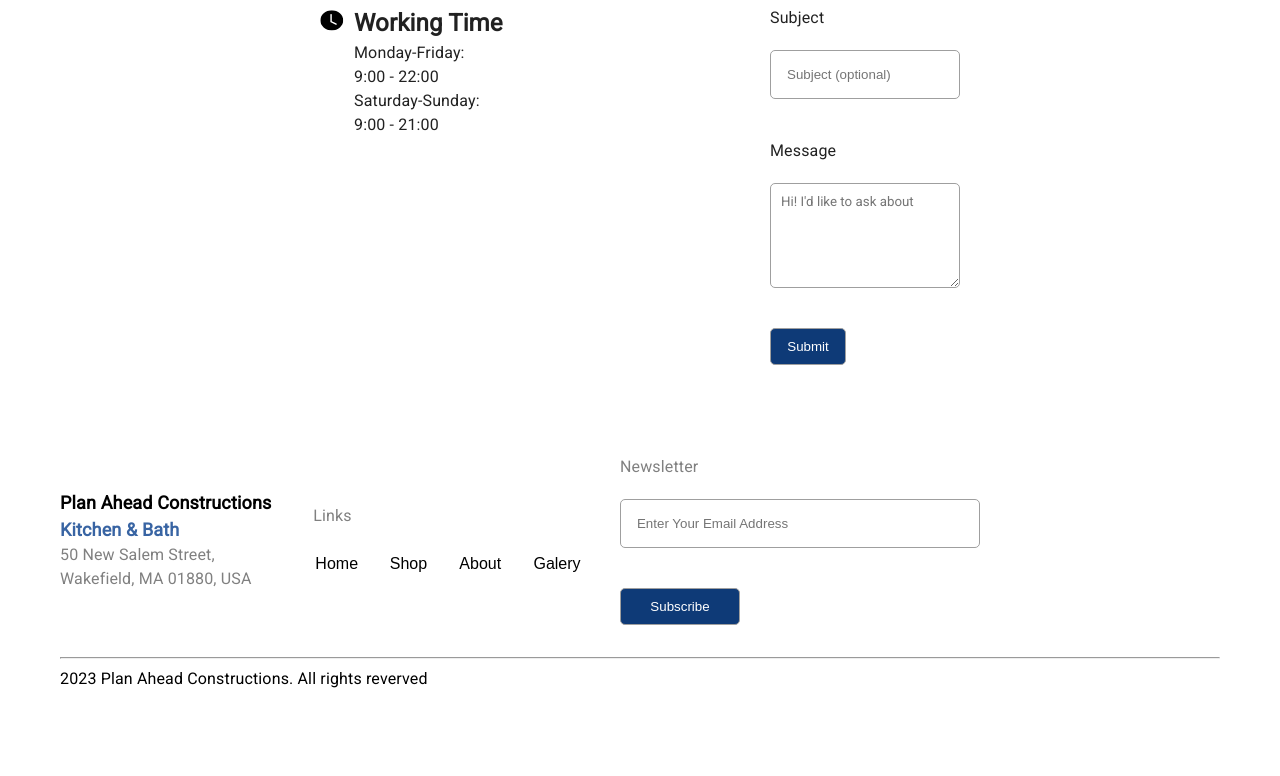
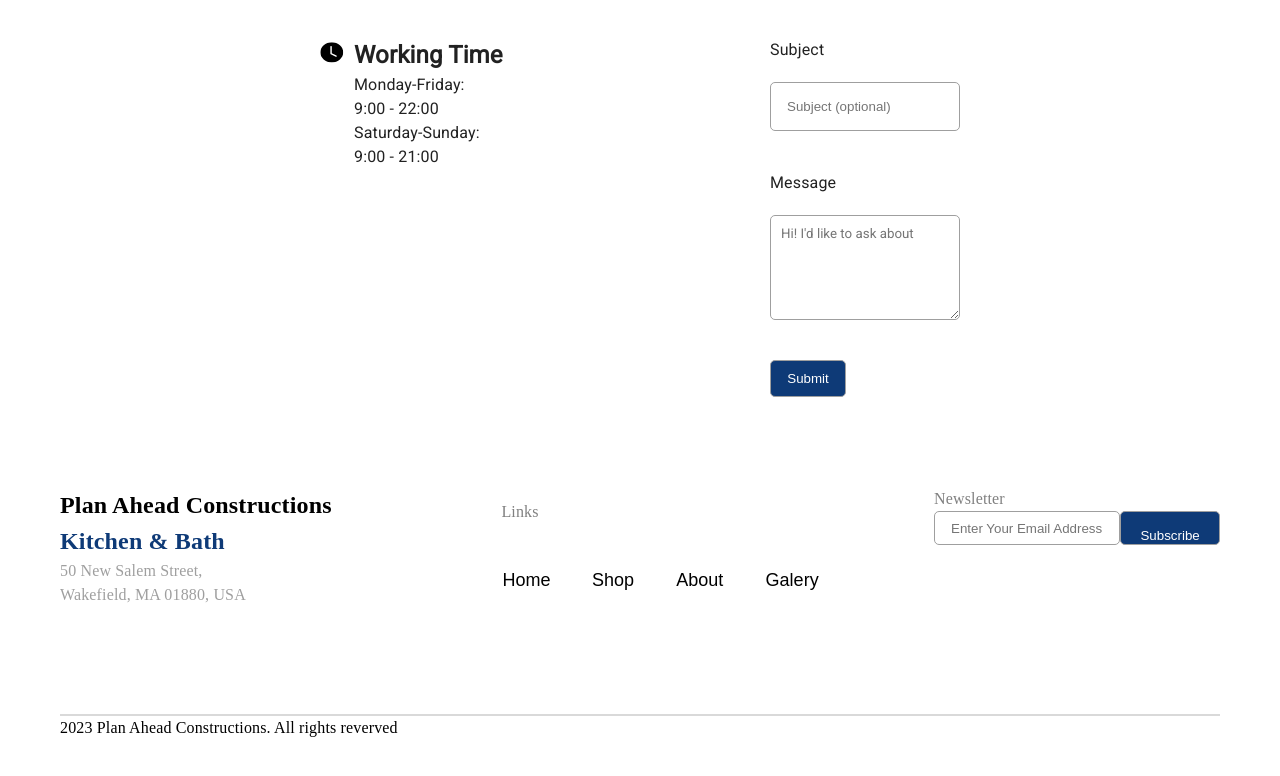
Before and after one commit to Mattynb/Cabinet-Website, a React (Create React App) app in the folder client/: page / in a window 1280 px wide. Shown: the part 1870-2646 px from the top of the page. Before the commit the page ends 2591 px from the top, so only its background shows below. Built offline with nearby package versions, Linux system fonts and the light colour scheme; no server answers.

Commit message:
Navbar responsive

```diff
--- a/client/src/components/Footer.js
+++ b/client/src/components/Footer.js
@@ -18,32 +18,35 @@ export default function Footer() {
     };
   return (
     <div className={style.footer} position='static'>
+        <div className={style.group45}>
+          <div className={style.group32}>
+            <div className={style.text}>
+              <div class={style.name}>
+                <div>Plan Ahead Constructions</div>
+                <div className={style.blue}>Kitchen & Bath</div>
+              </div>
 
-        <Stack direction="row" justifyContent="space-between" alignItems="center">
-          <div>
-            <div class={style.bold}>Plan Ahead Constructions</div>
-            <div class={style.icon}>Kitchen & Bath</div>
-            <div class={style.gray}>50 New Salem Street,<br></br>
+              <div class={style.address}>
+              50 New Salem Street,
               Wakefield, MA 01880, USA</div>
             </div>
 
             <div class={style.buttonContainer}>
               <div class={style.gray}>Links</div>
-            <br />
-            <Stack direction="row" spacing={4}>
+              <div class={style.frame24}>
                 <Link to="/"><button class={style.button} href="#">Home</button></Link>
                 <Link to="/shop"><button class={style.button} >Shop</button></Link>
                 <Link to="/about"><button class={style.button} href="#">About</button></Link>
                 <Link to="/galery"><button class={style.button} href="#">Galery</button></Link>
-            </Stack>
+              </div>
             </div>
 
-          <div className={styles.emailContainer}>
-            <div className={styles.contactInfo}>
+            <div className={style.emailContainer}>
+              <div class={style.gray}>Newsletter</div>
+              <div className={style.contactInfo}>
                 <form onSubmit={handleSubmit} className={style.form}>
                   <label htmlFor="customer_email">
-                  <div class={style.gray}>Newsletter</div>
-                  <div className={styles.emailInput}>
+                    <div className={style.emailInput}>
                       <input
                         style={{ display: 'block' }}
                         type="email"
@@ -58,15 +61,14 @@ export default function Footer() {
                   </label>
                 </form>
               </div>
-
             </div>
-        </Stack>
-        <br/>
-
-        <div>
-        <hr/>2023 Plan Ahead Constructions. All rights reverved
           </div>
 
+          <div className={style.group44}>
+            <div className={style.line4}></div>
+            <div className={style.group44text}>2023 Plan Ahead Constructions. All rights reverved</div>
+          </div>
+        </div>
     </div>
   )
 }
--- a/client/src/components/Header.js
+++ b/client/src/components/Header.js
@@ -6,10 +6,8 @@ import {
   List,
   ListSubheader,
   ListItemButton,
-  Stack,
   ListItemText,
   ListItem,
-  Divider,
 } from '@mui/material'
 
 import OnlineIndicator from './OnlineIndicator'
@@ -20,7 +18,6 @@ import RemoveShoppingCartIcon from '@mui/icons-material/RemoveShoppingCart';
 import Search from '@mui/icons-material/Search';
 import style from '../styles/Nav/Header.module.css';
 import { Link } from "react-router-dom";
-import Shop from "../components/ShopPage/Shop";
 
 export default function Header() {
   const {isLoggedIn, account, logout} = useAuth()
@@ -62,30 +59,29 @@ export default function Header() {
   }
 
   return (
-    <div className={style.header} position='static'>
+    <div className={style.header}>
+      <div className={style.frame168} >
+        <img src="/pac_logo.jpeg" alt="Logo" className={style.logo}></img>
+        <p class={style.icon}>Kitchen<br/> & Bath</p>
+      </div>
 
-      <Stack direction="row" justifyContent="space-between" alignItems="center">
-        <div>
-        <Stack direction="row" spacing={2}>
-          <img src="/pac_logo.jpeg" alt="Logo" width="80" height="90"></img>
-          <p class={style.icon}>Kitchen<br/> & Bath</p>
-        </Stack>
-        </div>
-        <div class={style.buttonContainer}>
-        <Stack direction="row" spacing={4}>
+      <div className={style.buttonContainer}>
         <Link to="/"><button class={style.button} href="#">Home</button></Link>
         <Link to="/shop"><button class={style.button} >Shop</button></Link>
         <Link to="/about"><button class={style.button} href="#">About</button></Link>
         <Link to="/galery"><button class={style.button} href="#">Galery</button></Link>
-        </Stack>
       </div>
-        <div>
+
+      <div className={style.topRightContainer}>
         <IconButton>
           <Search />
         </IconButton>
+
+        <div>
           <IconButton onClick={openCart}>
             <ShoppingCartIcon />
           </IconButton>
+
           <Popover
           anchorEl={anchorEl}
           open={cart}
@@ -118,7 +114,9 @@ export default function Header() {
               </div>
             </div>
         </Popover>
+      </div>
 
+      <div>
         <IconButton onClick={openPopover}>
           <OnlineIndicator online={isLoggedIn}>
             <Avatar src={account?.username || ''} alt={account?.username || ''} />
@@ -154,7 +152,7 @@ export default function Header() {
           toggleRegister={() => setRegister((prev) => !prev)}
         />
         </div>
-      </Stack>
+      </div>
     </div>
   )
 }
--- a/client/src/styles/Nav/Footer.module.css
+++ b/client/src/styles/Nav/Footer.module.css
@@ -1,24 +1,79 @@
   .footer {
     /* footer */
 
-    /*position: absolute;
-    width: 1440px;
-    height: 394px;
+    /*
     left: calc(50% - 1440px/2);
     bottom: 0px;*/
     position: static;
 
-    width: 100% !important;
+    width: 100% ;
+    height: 394px;
+    bottom: 0px;
+
     padding: 60px ;
     padding-top: 40px;
-    padding-bottom: 30px ;
+
     background-color: white !important;
     color: black !important;
 
-    display: flex !important;
-    flex-direction: column !important;
-    align-items: stretch !important;
-    justify-content: space-between !important;
+  }
+
+  .group32 {
+    width: 100%;
+    height: 118px;
+    top: 92px;
+    left: 102px;
+    gap: 0px;
+    border: 1px 0px 0px 0px;
+    opacity: 0px;
+
+    display: flex ;
+    flex-direction: row;
+    align-items: center;
+    justify-content: space-between;
+  }
+
+  .name {
+    width: 100%;
+    height: 100%;
+    top: 92px;
+    left: 102px;
+    gap: 0px;
+    opacity: 0px;
+
+    font-family: Poppins;
+    font-size: 24px;
+    font-weight: 700;
+    line-height: 36px;
+    text-align: left;
+
+    display: flex ;
+    flex-direction: column;
+
+  }
+
+.blue {
+  color: #0E3A77;
+}
+
+  .address {
+    width: 60%;
+    height: 100%;
+    top: 159.1px;
+    left: 104.01px;
+
+    font-family: Poppins;
+    font-size: 16px;
+    font-weight: 400;
+    line-height: 24px;
+    text-align: left;
+
+    color: #9F9F9F;
+
+    display: flex ;
+    flex-direction: column;
+
+
   }
 
   .icon {
@@ -29,74 +84,109 @@
   }
 
   .gray {
+    width: 40px;
+    height: 24px;
+
+    font-family: Poppins;
+    font-size: 16px;
+    font-weight: 500;
+    line-height: 24px;
+    text-align: center;
+
     color: gray;
-  }
-
-  .bold {
-    font-size: large;
-    font-weight: bold;
   }
 
   .button {
     background-color: white;
     border: none;
     color: black;
-    font-size: medium;
+    font-size: 18px;
     padding: 5%;
     text-decoration: none;
     display: inline-block;
     cursor: pointer;
   }
 
-  .bottonContainer {
-    width: 381px;
+  .buttonContainer {
+    width: 316px;
     height: 92px;
     top: 118px;
     left: 573px;
+
+    display: flex;
+    flex-direction: column;
+    justify-content: space-between;
+  }
+
+  .frame24 {
+    display: flex;
+    flex-direction: row ;
+    align-items: center ;
+    justify-content: space-between;
+
+    width: 316px;
+    height: 24px;
+    top: 38px;
+    left: 562px;
   }
 
   .emailContainer {
+
+    width: 286px;
+    height: 100%;
+    top: 118px;
+    left: 1054px;
+    border: 1px 0px 0px 0px;
+
     display: flex;
+    flex-direction: column;
     justify-content: space-between;
-    max-width: 50vw;
-    margin: 60px auto 0 auto;
+
   }
 
   .emailInput {
     display: flex;
-    flex-direction: column !important;
-    align-items: stretch !important;
+    flex-direction: row;
+    align-items: stretch;
     justify-content: space-between;
+    width: 286px;
+
+    height: 18.3px;
+    top: 176.7px;
+    left: 1054px;
+    border: 1px 0px 0px 0px;
   }
 
   .form {
     flex: 2;
-    width: 600px;
 }
 
 .form input {
-    width: 60%;
+  display: flex ;
+  flex-direction: column ;
+  align-items: stretch ;
+  justify-content: space-between ;
+    width: 100%;
     padding: 16px;
-    margin-top: 20px;
-    margin-bottom: 40px;
+
     border: 1px solid #9f9f9f;
     border-radius: 5px;
 }
 
 .form textarea {
     width: 100%;
-    height: 105px;
+    height: 50px;
     padding: 10px;
-    margin-top: 20px;
-    margin-bottom: 40px;
     border: 1px solid #9f9f9f;
     border-radius: 5px;
     font-family: Roboto, sans-serif;
 }
 
 .form button {
-    width: 20%;
-    padding: 10px;
+
+    width: 50%;
+    padding: 16px;
+
     color: white;
     background-color: #0E3A77;
     border: 1px solid #9f9f9f;
@@ -106,6 +196,181 @@
 
 }
 
-  p {
-    margin: 0px;
+.contactInfo {
+  flex: 1;
+
+}
+
+.contactInfo strong {
+  font-size: 24px;
+}
+
+.contactInfo>div {
+  margin-bottom: 60px;
+}
+
+.contactInfo>div>svg {
+  margin-right: 10px;
+}
+
+.contactInfo p {
+  font-size: 16px;
+  margin-top: 0;
+  margin-bottom: 0;
+  padding-left: 34px;
+  white-space: pre-wrap;
+}
+
+.group44 {
+width: 100%;
+height: 46.03px;
+top: 318.32px;
+left: 100px;
+gap: 0px;
+border: 1px 0px 0px 0px;
+opacity: 0px;
+
+}
+
+.group45{
+  width: 100%;
+  height: 272.35px;
+  top: 92px;
+  left: 100px;
+  gap: 0px;
+  opacity: 0px;
+
+  display: flex ;
+    flex-direction: column;
+    align-items: center;
+    justify-content: space-between;
+
+}
+
+.group44text {
+  width: 400px;
+height: 18.72px;
+top: 345.63px;
+left: 102.01px;
+gap: 0px;
+opacity: 0px;
+
+font-family: Poppins;
+font-size: 16px;
+font-weight: 400;
+line-height: 24px;
+text-align: left;
+
+color: #000000;
+}
+
+.line4 {
+  width: 100%;
+  height: 0px;
+  top: 318.32px;
+  left: 100px;
+  gap: 0px;
+  border: 1px 0px 0px 0px;
+  opacity: 0px;
+
+
+  border: 1px solid #D9D9D9
+
+}
+
+.text {
+  width: 322px;
+  height: 100%;
+  top: 92px;
+  left: 102px;
+  gap: 0px;
+  opacity: 0px;
+  display: flex ;
+  flex-direction: column;
+
+}
+
+.group30 {
+  width: 286px;
+height: 77px;
+top: 118px;
+left: 1054px;
+padding: 0px;
+gap: 0px;
+border: 1px 0px 0px 0px;
+opacity: 0px;
+
+}
+
+  @media (max-width: 768px) {
+    .footer {
+
+        padding: 0;
+    }
+
+    .group32 {
+      width: 100%;
+      height: 100%;
+      top: 92px;
+      left: 102px;
+      gap: 0px;
+      border: 1px 0px 0px 0px;
+      opacity: 0px;
+
+      display: flex ;
+      flex-direction: column;
+      align-items: center;
+      justify-content: space-between;
+    }
+
+    .group45{
+      width: 100%;
+      height: 100%;
+      top: 92px;
+      left: 100px;
+      gap: 0px;
+      opacity: 0px;
+
+      display: flex ;
+        flex-direction: column;
+        align-items: center;
+        justify-content: space-between;
+
+    }
+
+    .name {
+      text-align: center;
+    }
+
+    .address {
+      width: 100%;
+      text-align: center;
+      color: #9F9F9F;
+    }
+
+    .buttonContainer {
+      height: 50%;
+      align-items: center;
+    }
+
+    .emailContainer {
+      height: 100%;
+      align-items: center;
+    }
+
+    .emailInput {
+
+      flex-direction: column;
+      align-items: center;
+    }
+    .form button {
+
+      width: 50%;
+      padding: 10px;
+
   }
+  .contactInfo {
+    flex: 1;
+
+  }
+  }
--- a/client/src/styles/Nav/Header.module.css
+++ b/client/src/styles/Nav/Header.module.css
@@ -1,33 +1,30 @@
-
   .header {
     position: static;
     height: 100px;
 
-    width: 100% !important;
-    padding: 0 2rem !important;
-    background-color: white !important;
-    color: black !important;
+    width: 100% ;
+    padding: 0 2rem ;
+    background-color: white ;
+    color: black ;
 
-    display: flex !important;
-    flex-direction: column !important;
-    align-items: stretch !important;
-    justify-content: space-between !important;
+    display: flex ;
+    flex-direction: row ;
+    align-items: center ;
+    justify-content: space-between ;
+  }
+
+  .logo {
+    width:69px ;
+    height:72px;
   }
 
   .icon {
-    color: rgb(27, 64, 116);
-    font-size: 27px;
-    font-weight: bold;
-
-  }
-
-  .gray {
-    color: gray;
-  }
-
-  .bold {
-    font-size: large;
-    font-weight: bold;
+    color: #0E3A77;
+    font-family: Montserrat;
+    font-size: 32px;
+    font-weight: 700;
+    line-height: 39.01px;
+    text-align: center;
   }
 
   .button {
@@ -41,8 +38,26 @@
     cursor: pointer;
   }
 
+  .buttonContainer {
+    display: flex;
+    flex-direction: row ;
+    align-items: center ;
+    justify-content: space-between;
+
+    width: 316px;
+    height: 24px;
+    top: 38px;
+    left: 562px;
+  }
+
+  .topRightContainer {
+    display: flex;
+    flex-direction: row ;
+    align-items: center ;
+    justify-content: space-between;
+  }
+
   .cartButton {
-
     width: Hug (87px)px;
     height: Hug (30px)px;
 
@@ -64,16 +79,6 @@
 
   }
 
-  .bottonContainer {
-    width: 316px;
-    height: 24px;
-    top: 38px;
-    left: 562px;
-    gap: 0px;
-    opacity: 0px;
-
-  }
-
   .cartPopout {
     display:flex;
     flex-direction:column;
@@ -81,7 +86,6 @@
     height: flex;
     left: 1023px;
     padding: 10px 40px 10px 40px;
-
   }
 
   .cartflex {
@@ -96,9 +100,6 @@
     height: 105px;
     top: 132px;
     left: 1053px;
-gap: 0px;
-opacity: 0px;
-
   }
 
   .group150 {
@@ -106,35 +107,30 @@ opacity: 0px;
     height: 334px;
     top: 28px;
     left: 1050px;
-gap: 0px;
     border: 1px 0px 0px 0px;
-opacity: 0px;
+  }
 
-  }
   .frame153 {
     width: Hug (219px)px;
     height: Hug (30px)px;
     top: 685px;
     left: 1129px;
     gap: 14px;
-opacity: 0px;
+  }
 
-  }
   .subtotal {
     width: 68px;
     height: 24px;
     top: 615px;
     left: 1054px;
-gap: 0px;
-opacity: 0px;
 
     font-family: Poppins;
     font-size: 16px;
     font-weight: 400;
     line-height: 24px;
     text-align: left;
+  }
 
-  }
   .subtotalcount {
     width: 117px;
     height: 24px;
@@ -150,7 +146,6 @@ line-height: 24px;
     text-align: left;
 
     color: #0E3A77;
-
   }
 
   .cartButtons {
@@ -159,8 +154,8 @@ color: #0E3A77;
     border: 3px;
     padding: 10px;
     text-align: center;
-    align-items: stretch !important;
-    justify-content: space-between !important;
+    align-items: center ;
+    justify-content: space-between ;
 
   }
 
@@ -170,7 +165,6 @@ height: 36px;
     top: 28px;
     left: 1053px;
     gap: 0px;
-opacity: 0px;
 
     font-family: Poppins;
     font-size: 24px;
@@ -184,10 +178,7 @@ opacity: 0px;
     height: 0px;
     top: 90px;
     left: 1053px;
-gap: 0px;
     border: 1px 0px 0px 0px;
-opacity: 0px;
-
     border: 1px solid #D9D9D9;
   }
 
@@ -196,31 +187,35 @@ border: 1px solid #D9D9D9;
     height: 0px;
     top: 662px;
     left: 1023px;
-gap: 0px;
     border: 1px 0px 0px 0px;
-opacity: 0px;
-
     border: 1px solid #D9D9D9;
   }
 
-  p {
-    margin: 0px;
-  }
-
-  /* Frame 168 */
-
-/* Auto layout */
-.frame {
+.frame168 {
     display: flex;
     flex-direction: row;
     align-items: center;
-    padding: 0px;
-    gap: 5px;
 
-    position: absolute;
-    width: 205px;
-    height: 74px;
-    left: calc(50% - 205px/2 - 573.5px);
-    bottom: 14.5px;
+    top: 11.5px;
+    left: 44px;
+    gap: 10px;
+
 }
   /* Header */
+
+@media (max-width: 768px) {
+  .header {
+      height: 70px;
+      padding: 0;
+  }
+
+  .logo {
+    width:69px ;
+    height:72px;
+  }
+
+  .icon {
+    display:none;
+  }
+
+}
```
Lines whose indentation alone changed are shown as unchanged.
